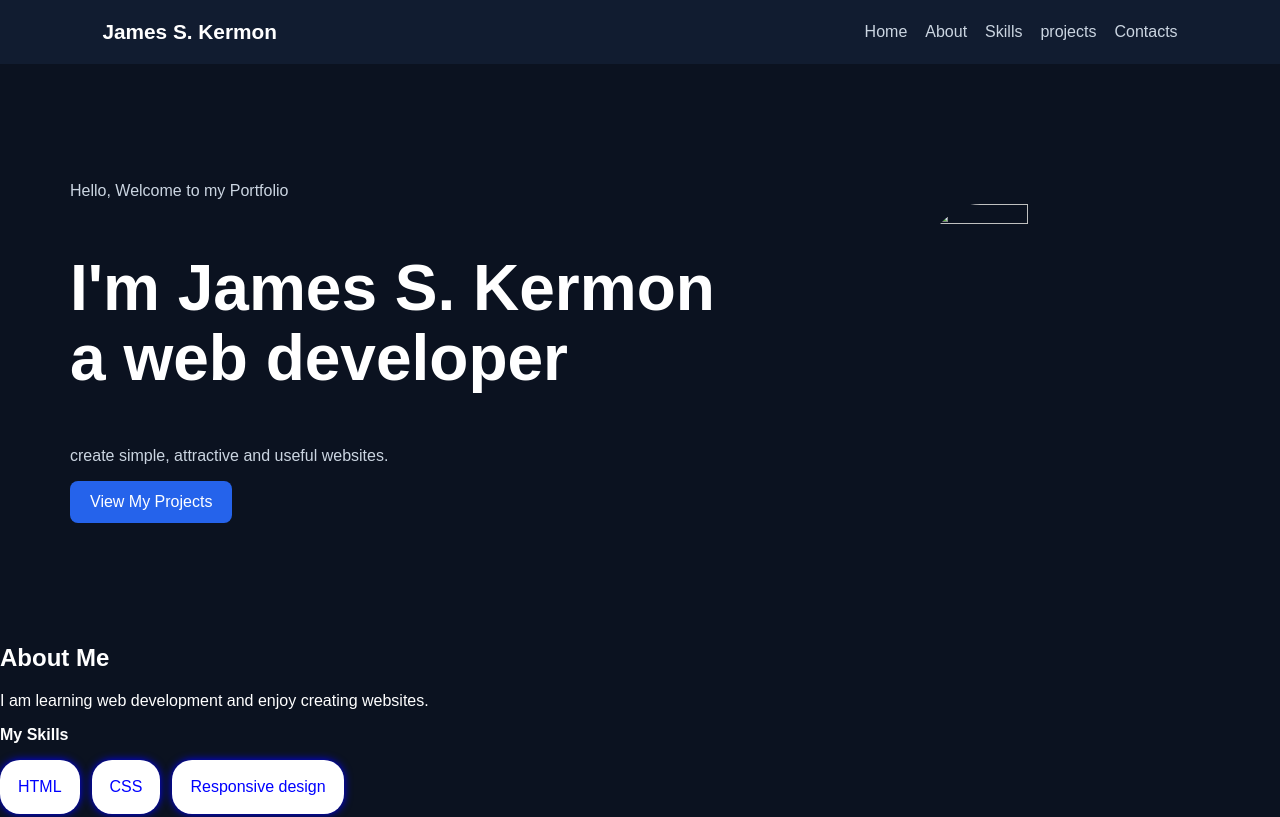
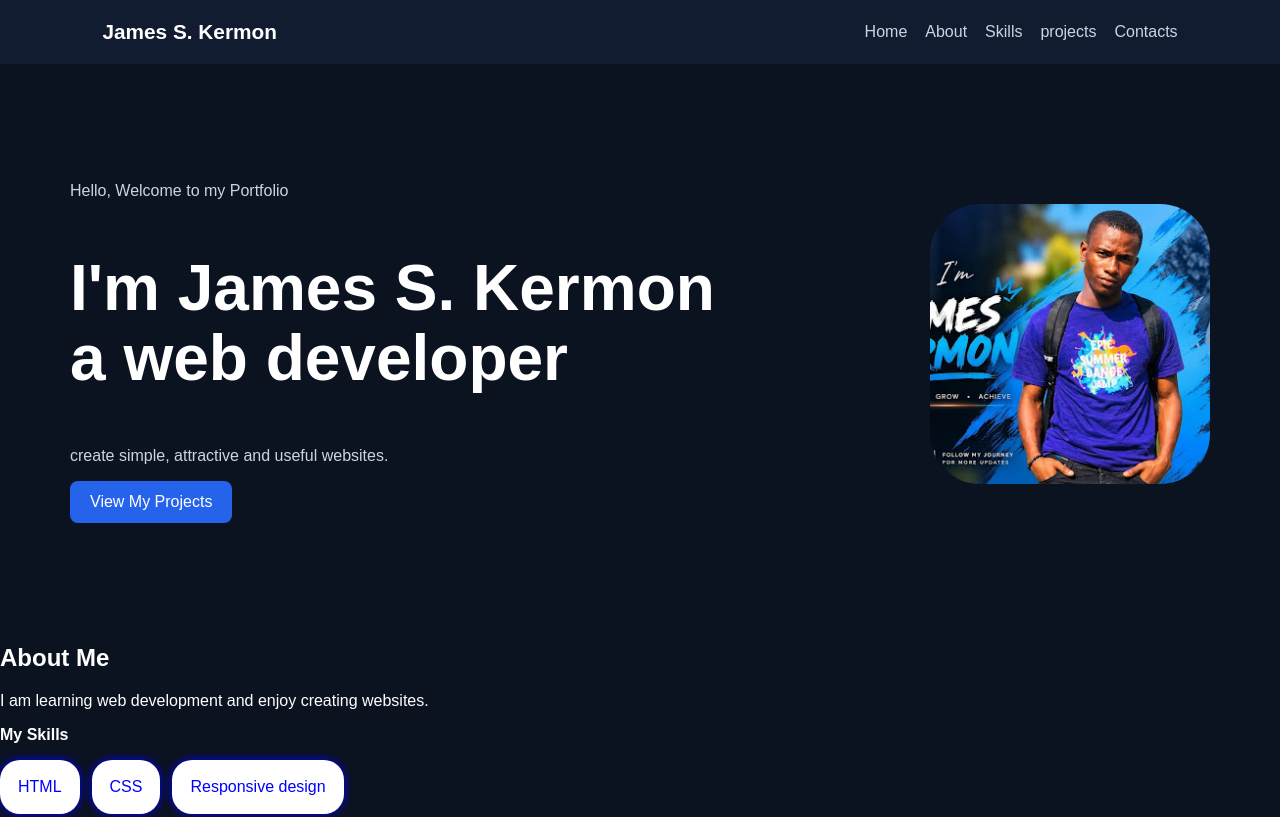
Before and after one commit to jameskermon54-spec/James-Kermon-Web-developr-site, a plain HTML site: page index.html in a window 1280 px wide. Shown: the top 817 px of the page. Drawn offline with Linux system fonts and the light colour scheme.

Commit message:
Add files via upload

```diff
--- a/index.html
+++ b/index.html
@@ -33,7 +33,7 @@
             <p>create simple, attractive and useful websites.</p>
             <a class="button" href="#projects">View My Projects</a>
         </div>
-        <img src="/Personal-Portfolio-folder/image/image.jpg">
+        <img src="image/image.jpg">
         <!-- SECTION: About information. -->
 
     </section>
```
